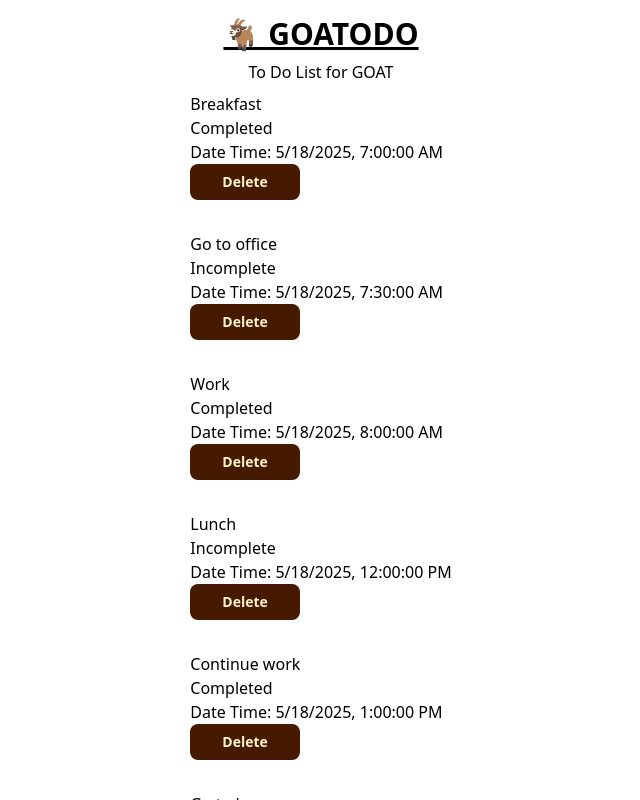
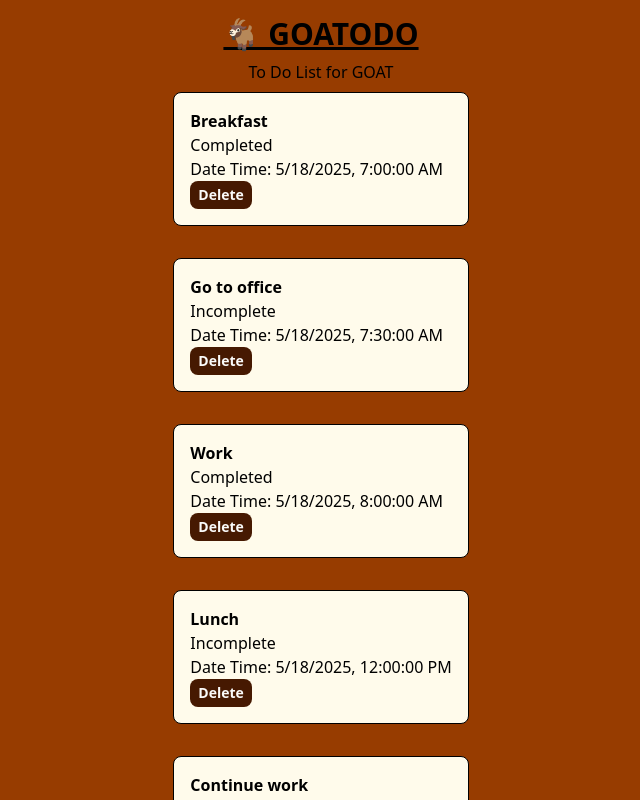
Before and after one commit to siabillalquba/goatodo, a React (Vite) app: page / in a window 1280 px wide. Shown: the top 800 px of the page, without its empty margins (319-959 px from the left). Built offline with nearby package versions, Linux system fonts and the light colour scheme.

Commit message:
chore: styling color for background and card

```diff
--- a/src/app.tsx
+++ b/src/app.tsx
@@ -59,7 +59,7 @@ const tasks = [
 
 export function App() {
   return (
-    <div className="flex justify-center">
+    <div className="flex justify-center bg-amber-800">
       <div className="p-4">
         <header>
           <h1 className="text-3xl font-bold underline flex justify-center">
@@ -71,8 +71,8 @@ export function App() {
         <ul className="space-y-8">
           {tasks.map((task) => {
             return (
-              <li key={task.id}>
-                <h2>{task.title}</h2>
+              <li key={task.id} className="border p-4 rounded-lg bg-amber-50">
+                <h2 className="font-bold">{task.title}</h2>
                 <p>{task.completed ? "Completed" : "Incomplete"}</p>
                 <p>Date Time: {task.date.toLocaleString()}</p>
                 <Button>Delete</Button>
--- a/src/components/button.tsx
+++ b/src/components/button.tsx
@@ -1,6 +1,6 @@
 export function Button({ children }: { children: React.ReactNode }) {
   return (
-    <button className="px-8 py-2 font-bold bg-amber-950 text-amber-100 rounded-lg text-sm">
+    <button className="px-2 py-1 font-bold bg-amber-950 text-stone-50 rounded-lg text-sm">
       {children}
     </button>
   );
```
